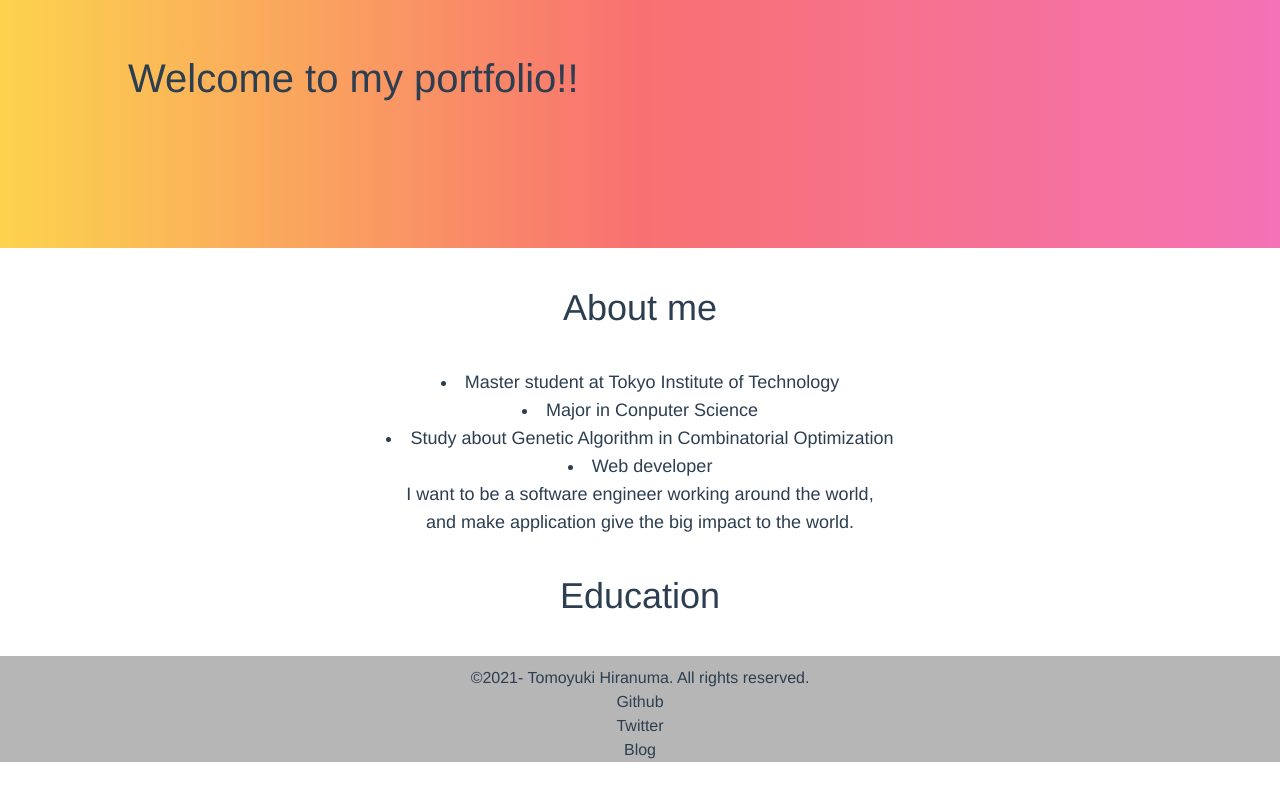
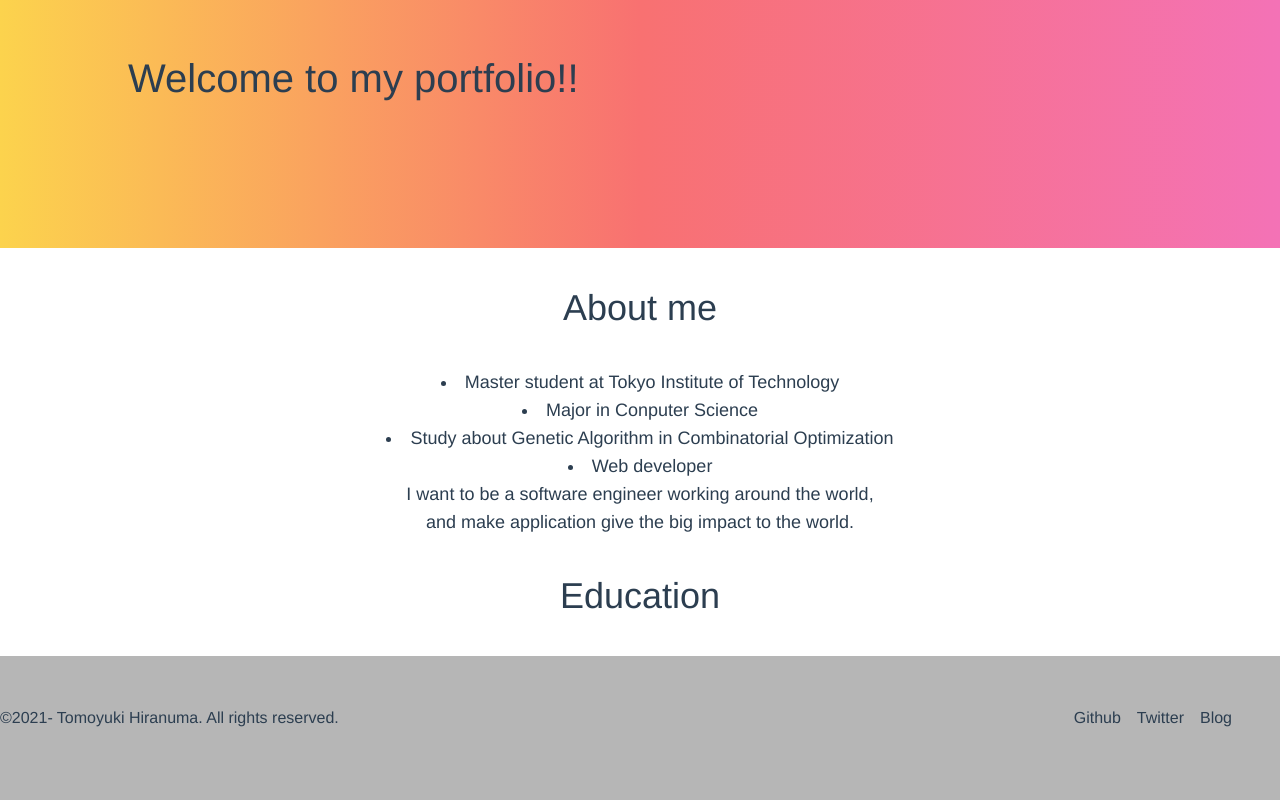
Before and after one commit to tomoyuki-hiranuma/portfolio, a Vue app: page / in a window 1280 px wide. Shown: the part 212-1012 px from the top of the page. Before the commit the page ends 974 px from the top, so only its background shows below. Built offline with nearby package versions, Linux system fonts and the light colour scheme.

Commit message:
add link to footer

```diff
--- a/src/components/MyFooter.vue
+++ b/src/components/MyFooter.vue
@@ -1,9 +1,13 @@
 <template>
-  <footer>
-    <p>&copy;{{ thisYear }}- Tomoyuki Hiranuma. All rights reserved.</p>
-    <p>Github</p>
-    <p>Twitter</p>
-    <p>Blog</p>
+  <footer class="relative">
+    <p class="float-left absolute top-1/3">
+      &copy;{{ thisYear }}- Tomoyuki Hiranuma. All rights reserved.
+    </p>
+    <div class="absolute right-10 top-1/3">
+      <a href="https://github.com/tomoyuki-hiranuma" class="m-2">Github</a>
+      <a href="https://twitter.com/__N_u_m_a" class="m-2">Twitter</a>
+      <a href="https://numa-blog.tokyo/" class="m-2">Blog</a>
+    </div>
   </footer>
 </template>
 
@@ -22,6 +26,6 @@ export default {
 footer {
   width: 100%;
   background-color: lighten(dimgray, 30%);
-  padding-top: 10px;
+  height: 150px;
 }
 </style>
```
